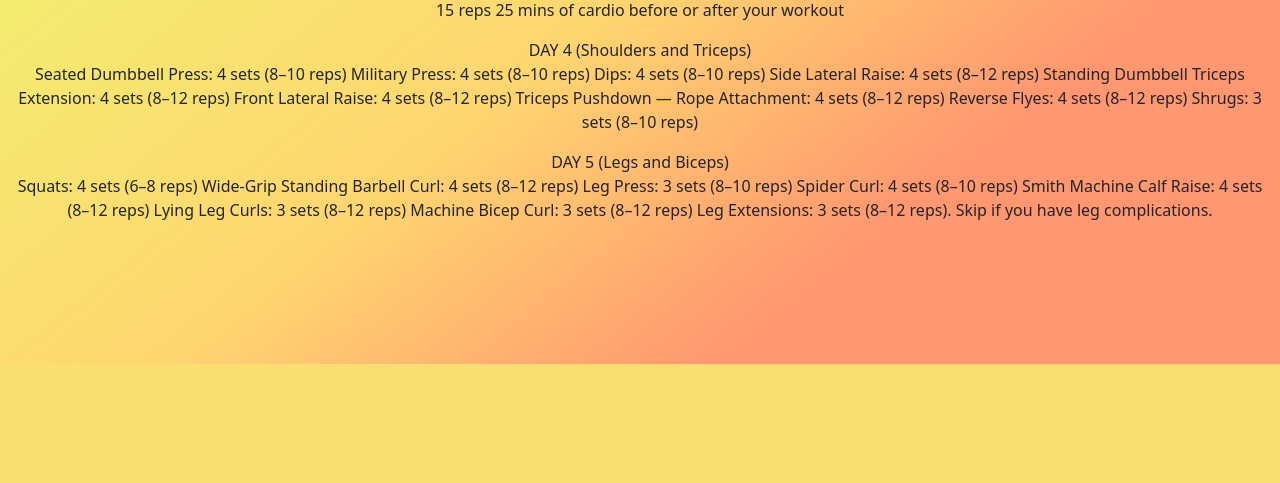
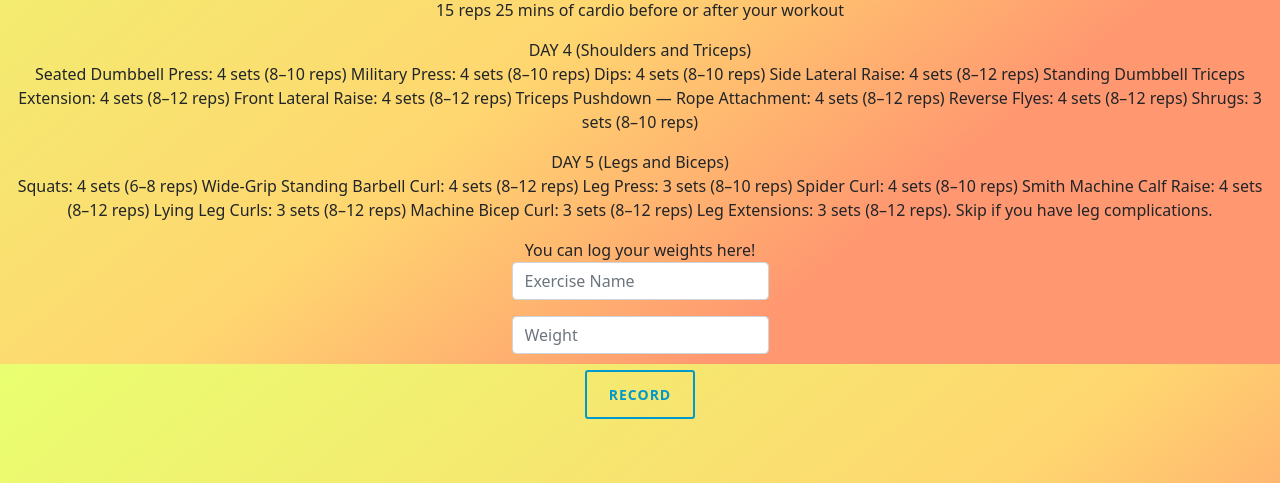
Before and after one commit to dalilaoliva/final_project, a Flask app: page /home in a window 1280 px wide. Shown: the part 436-919 px from the top of the page. Before the commit the page ends 800 px from the top, so only its background shows below. Run offline with Flask 2, Linux system fonts and the light colour scheme; a user stored in the database is signed in; data comes from the database, SQL or seed files in the repository; both versions use the stored data as it was after the commit; some libraries are stand-ins or nearby versions.

Commit message:
weight log

```diff
--- a/app.py
+++ b/app.py
@@ -3,6 +3,9 @@ import os
 from cs50 import SQL
 from flask import Flask, flash, redirect, render_template, request, session
 from flask_session import Session
+from datetime import date
+
+today = date.today()
 
 app = Flask(__name__)
 
@@ -135,7 +138,6 @@ def sorting():
                 number=5
             elif request.form.get("resistance"):
                 number=6
-        print(number)
         db.execute("UPDATE users SET workout_style = ? WHERE id= ?", number, session['user_id'])
         return render_template("home.html", number=number)
     return render_template("quiz.html")
@@ -144,5 +146,6 @@ def sorting():
 def workout_page():
     style = db.execute("SELECT workout_style FROM users WHERE id = ?", session['user_id'])
     number = style[0]["workout_style"]
-    print(number)
+    if request.form.get("weight") and request.form.get("exercise"):
+        db.execute("INSERT INTO weightLog (userId,exercise, weight,date) VALUES (?,?,?,?)", session['user_id'],request.form.get("exercise"), request.form.get("weight"), today)
     return render_template("home.html", number=number)
--- a/templates/home.html
+++ b/templates/home.html
@@ -147,6 +147,17 @@
         </p>
         <h>DAY 5</h>
         <p>Run on the treadmill 30 minutes (1 minute running, 30 seconds walking)</p>
+
+        <h>You can log your weights here!</h>
+        <div class="mb-3">
+            <input class="form-control mx-auto w-auto" id="exercise" name="exercise" placeholder="Exercise Name" type="text">
+        </div>
+        <div class="mb-3">
+            <input class="form-control mx-auto w-auto" id="weight" name="weight" placeholder="Weight" type="number">
+        </div>
+        <div class="mb-3">
+            <button  class="btn btn-primary btn-sm outline" type="submit">Record</button>
+        </div>
     {% elif number == 5 %}
         <p>You are doing workouts at the gym and buildmuscle</p>
         <h>DAY 1 (Chest and Triceps)</h>
@@ -200,6 +211,17 @@
             Machine Bicep Curl: 3 sets (8–12 reps)
             Leg Extensions: 3 sets (8–12 reps). Skip if you have leg complications.
         </p>
+
+        <h>You can log your weights here!</h>
+        <div class="mb-3">
+            <input class="form-control mx-auto w-auto" id="exercise" name="exercise" placeholder="Exercise Name" type="text">
+        </div>
+        <div class="mb-3">
+            <input class="form-control mx-auto w-auto" id="weight" name="weight" placeholder="Weight" type="number">
+        </div>
+        <div class="mb-3">
+            <button  class="btn btn-primary btn-sm outline" type="submit">Record</button>
+        </div>
     {% elif number == 6 %}
         <p>You are doing workouts at the gym and resistance</p>
         <h>DAY 1</h>
@@ -237,6 +259,17 @@
             Incline Bench Press - 3 Sets 10 Reps
             Press-up - 3 Sets to failure
         </p>
+
+        <h>You can log your weights here!</h>
+        <div class="mb-3">
+            <input autocomplete="off" autofocus class="form-control mx-auto w-auto form-control-lg" class="form-control mx-auto w-auto" id="exercise" name="exercise" placeholder="Exercise Name" type="text">
+        </div>
+        <div class="mb-3">
+            <input autocomplete="off" autofocus class="form-control mx-auto w-auto form-control-lg" class="form-control mx-auto w-auto" id="weight" name="weight" placeholder="Weight" type="number">
+        </div>
+        <div class="mb-3">
+            <button  class="btn btn-primary btn-sm outline" type="submit">Record</button>
+        </div>
     {% else %}
         <p>You have not selected a style of workout. Take the quiz before and then come back</p>
     {% endif %}
```
Also changed, not shown: userAccounts.db, 3 other files.
